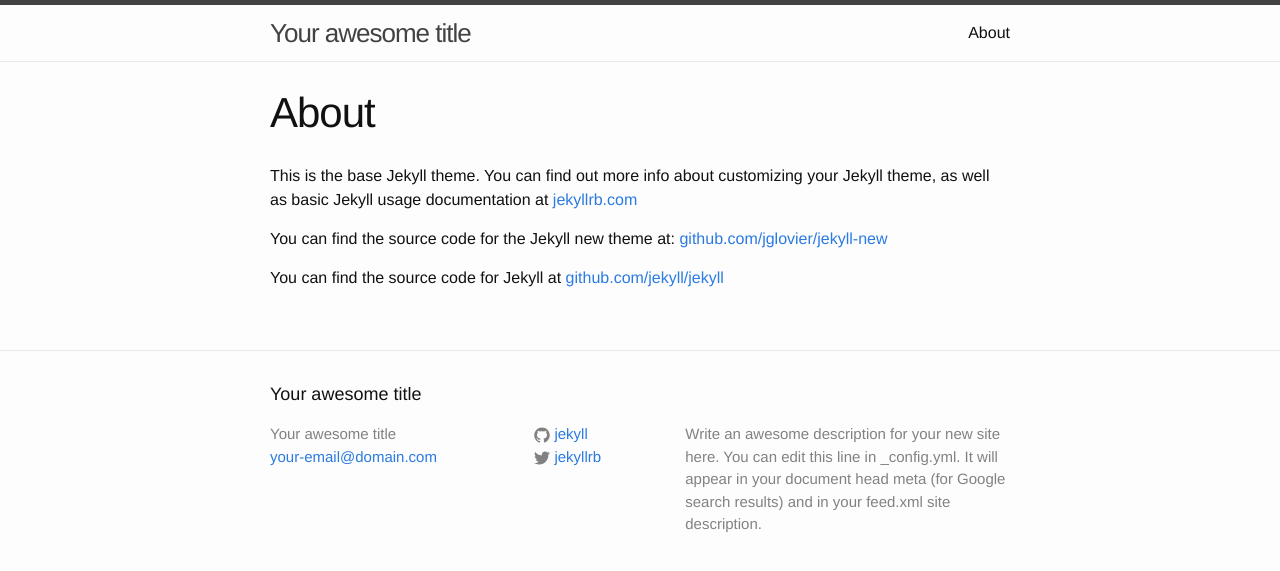
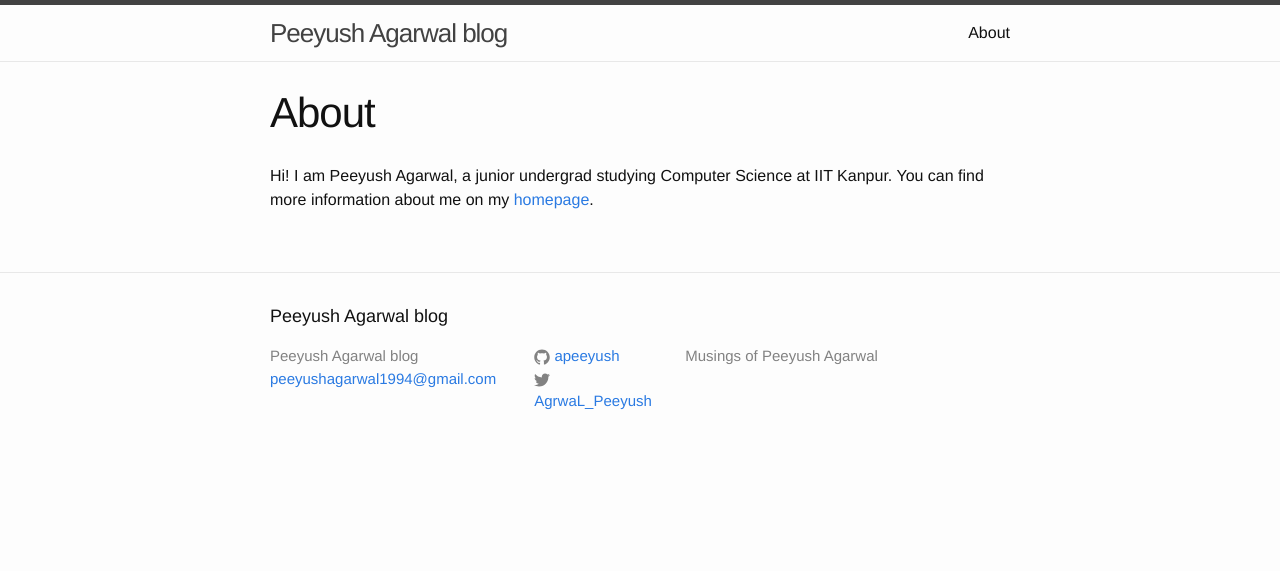
Before and after one commit to apeeyush/blog, a Jekyll site: the page built from about.md, in a window 1280 px wide. Shown: the top 571 px of the page. Built offline with Jekyll 4.4.1, drawn with Linux system fonts in a browser that asks for light colours.

Commit message:
Configure Jekyll

```diff
--- a/_config.yml
+++ b/_config.yml
@@ -1,14 +1,12 @@
 # Site settings
-title: Your awesome title
-email: your-email@domain.com
+title: Peeyush Agarwal blog
+email: peeyushagarwal1994@gmail.com
 description: > # this means to ignore newlines until "baseurl:"
-  Write an awesome description for your new site here. You can edit this
-  line in _config.yml. It will appear in your document head meta (for
-  Google search results) and in your feed.xml site description.
-baseurl: "" # the subpath of your site, e.g. /blog/
-url: "http://yourdomain.com" # the base hostname & protocol for your site
-twitter_username: jekyllrb
-github_username:  jekyll
+  Musings of Peeyush Agarwal
+baseurl: "/blog"
+url: "http://apeeyush.github.io" # the base hostname & protocol for your site
+twitter_username: AgrwaL_Peeyush
+github_username:  apeeyush
 
 # Build settings
 markdown: kramdown
--- a/about.md
+++ b/about.md
@@ -4,8 +4,4 @@
 permalink: /about/
 ---
 
-This is the base Jekyll theme. You can find out more info about customizing your Jekyll theme, as well as basic Jekyll usage documentation at [jekyllrb.com](http://jekyllrb.com/)
-
-You can find the source code for the Jekyll new theme at: [github.com/jglovier/jekyll-new](https://github.com/jglovier/jekyll-new)
-
-You can find the source code for Jekyll at [github.com/jekyll/jekyll](https://github.com/jekyll/jekyll)
+Hi! I am Peeyush Agarwal, a junior undergrad studying Computer Science at IIT Kanpur. You can find more information about me on my [homepage](http://home.iitk.ac.in/~peeyusha).
```
